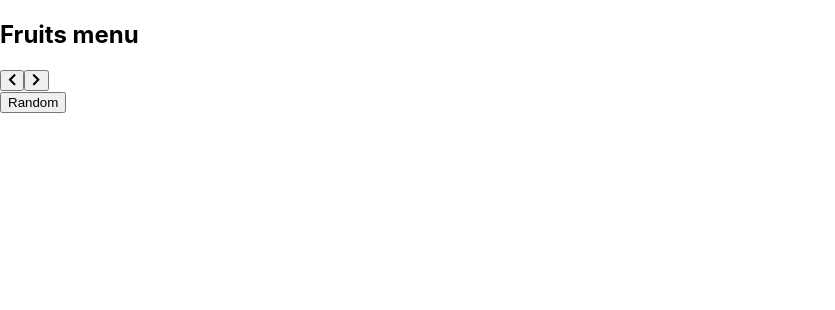
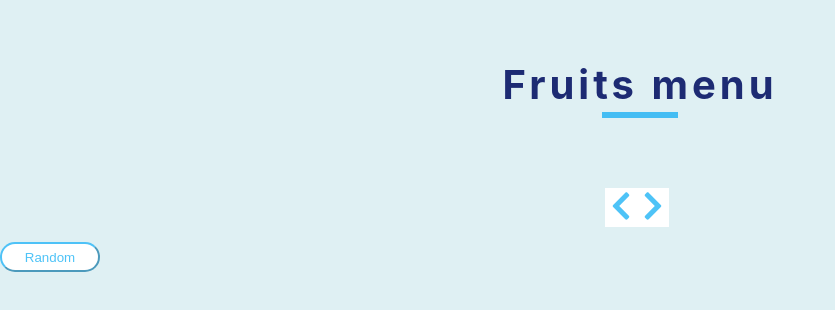
Before and after one commit to r-shirasu/carousel_React_practice, a React (Create React App) app: page / in a window 1280 px wide. Shown: the top 310 px of the page, without its empty margins (0-835 px from the left). Built offline with nearby package versions, Linux system fonts and the light colour scheme.

Commit message:
scssの追加

```diff
--- a/src/App.scss
+++ b/src/App.scss
@@ -0,0 +1,59 @@
+body {
+  background-color: #dff0f3;
+}
+
+.title {
+  width: 400px;
+  margin: auto;
+  margin-top: 60px;
+  margin-bottom: 70px;
+}
+
+h2 {
+  font-size: 2.5em;
+  color: #1d2b73;
+  text-align: center;
+  letter-spacing: 0.1em;
+}
+
+.underline {
+  border: solid;
+  border-color: #03a9f4b3;
+  width: 70px;
+  margin: auto;
+  margin-top: -30px;
+}
+
+.button-container {
+  width: 70px;
+  margin: auto;
+}
+
+.prev-btn {
+  border: none 0px;
+  font-size: 2em;
+  background-color: white;
+  color: #03a9f4b3;
+  cursor: pointer;
+}
+
+.next-btn {
+  border: none 0px;
+  font-size: 2em;
+  background-color: white;
+  color: #03a9f4b3;
+  cursor: pointer;
+}
+
+.random-btn {
+  width: 100px;
+  height: 30px;
+  text-align: center;
+  margin-top: 15px;
+  margin-bottom: 15px;
+  border-radius: 100px;
+  border-color: #03a9f4b3;
+  color: #03a9f4b3;
+  background-color: white;
+  cursor: pointer;
+}
```
